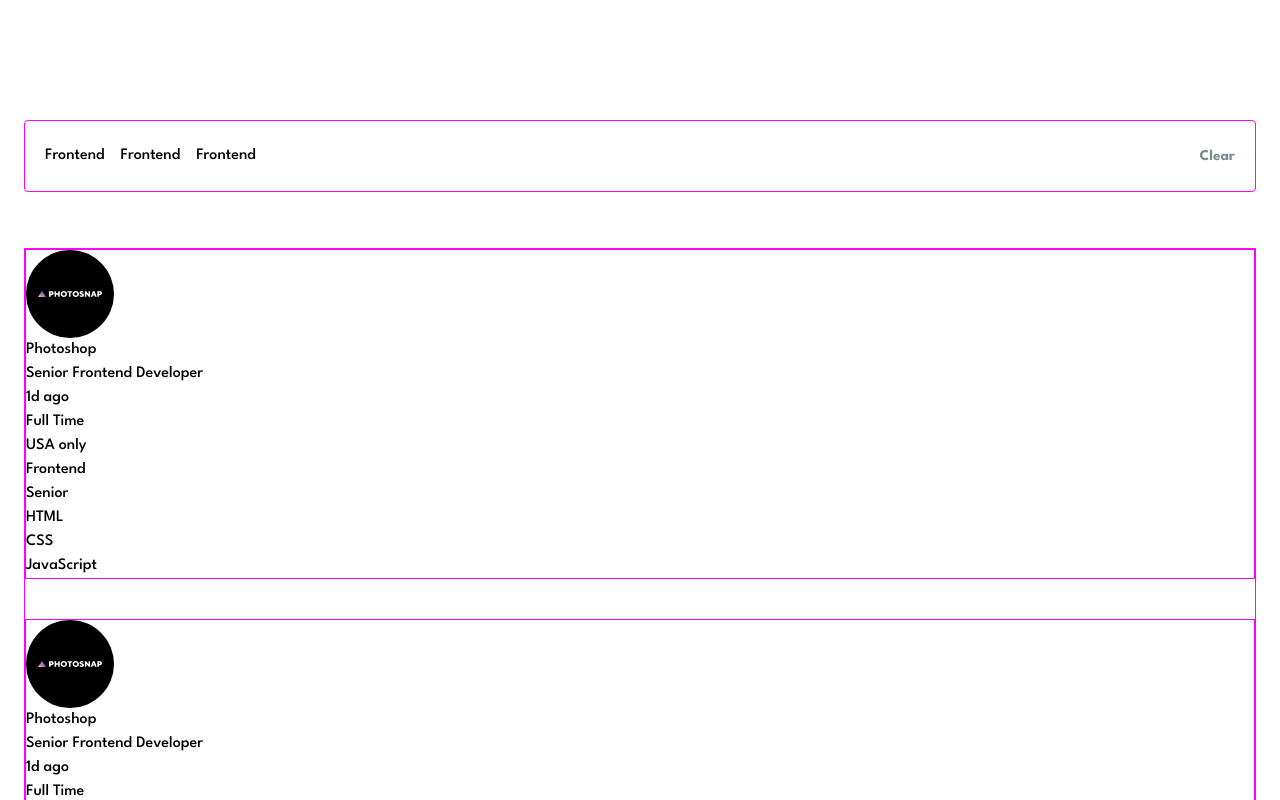
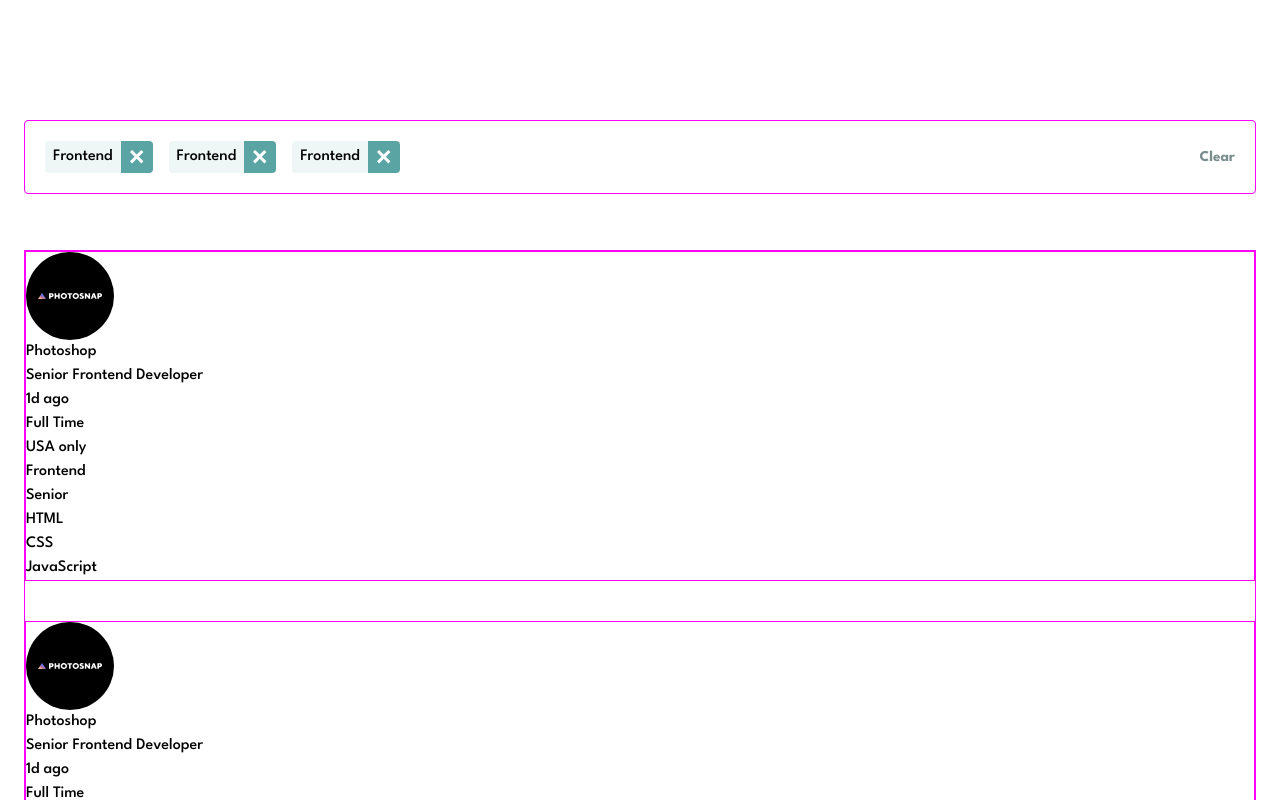
Before and after one commit to c0dehamster/static-job-listings, a React (Vite) app: page / in a window 1280 px wide. Shown: the top 800 px of the page. Built offline with nearby package versions, Linux system fonts and the light colour scheme.

Commit message:
Add header tag component

```diff
--- a/src/components/Header.css
+++ b/src/components/Header.css
@@ -2,7 +2,7 @@
 	width: 100%;
 	min-height: 4.5rem;
 
-	padding-inline: 1.25rem;
+	padding: 1.25rem;
 	border-radius: 0.25rem;
 
 	display: flex;
--- a/src/components/Header.tsx
+++ b/src/components/Header.tsx
@@ -1,12 +1,14 @@
 import "./Header.css"
+
+import { HeaderTag } from "./HeaderTag"
 
 export const Header = () => {
 	return (
 		<header className="header">
 			<ul className="header__tag-list">
-				<li className="header__tag">Frontend</li>
-				<li className="header__tag">Frontend</li>
-				<li className="header__tag">Frontend</li>
+				<HeaderTag></HeaderTag>
+				<HeaderTag></HeaderTag>
+				<HeaderTag></HeaderTag>
 			</ul>
 
 			<button className="button">Clear</button>
--- /dev/null
+++ b/src/components/HeaderTag.css
@@ -0,0 +1,29 @@
+.header-tag {
+	height: 2rem;
+	border-radius: 0.25rem;
+	display: flex;
+	align-items: center;
+
+	background-color: var(--color-neutral-200);
+}
+
+.header-tag__tag {
+	padding-inline: 0.5rem;
+}
+
+.header-tag__button {
+	height: 2rem;
+	width: 2rem;
+
+	border-top-right-radius: 0.25rem;
+	border-bottom-right-radius: 0.25rem;
+
+	background-color: var(--color-primary-400);
+
+	transition: background-color 100ms ease-in;
+}
+
+.header-tag__button:hover,
+.header-tag__button:focus {
+	background-color: var(--color-neutral-900);
+}
--- /dev/null
+++ b/src/components/HeaderTag.tsx
@@ -0,0 +1,14 @@
+import iconRemove from "../assets/images/icon-remove.svg"
+import "./HeaderTag.css"
+
+export const HeaderTag = () => {
+	return (
+		<li className="header-tag">
+			<p className="header-tag__tag">Frontend</p>
+
+			<button className="header-tag__button">
+				<img src={iconRemove} alt="" className="button__icon" />
+			</button>
+		</li>
+	)
+}
--- a/src/index.css
+++ b/src/index.css
@@ -102,9 +102,7 @@ ul {
 	list-style: none;
 }
 
-/* Utilities */
-
-.button {
+button {
 	position: relative;
 
 	min-width: fit-content;
```
